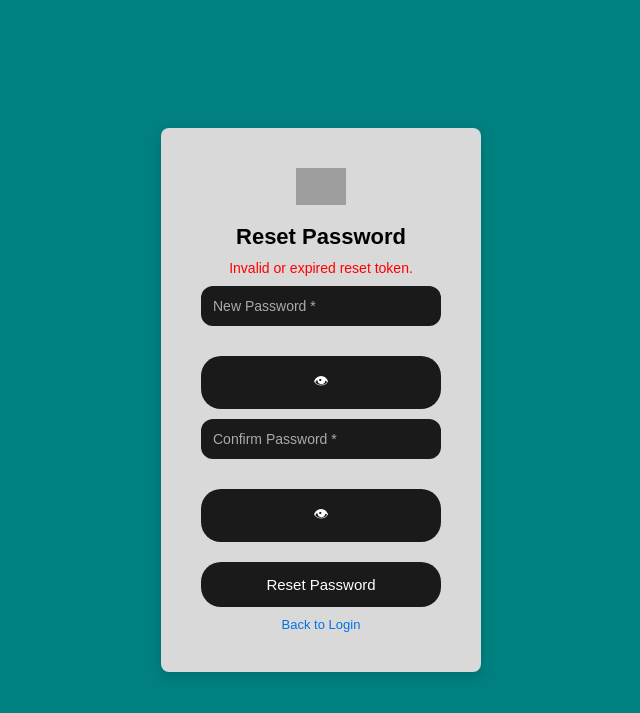
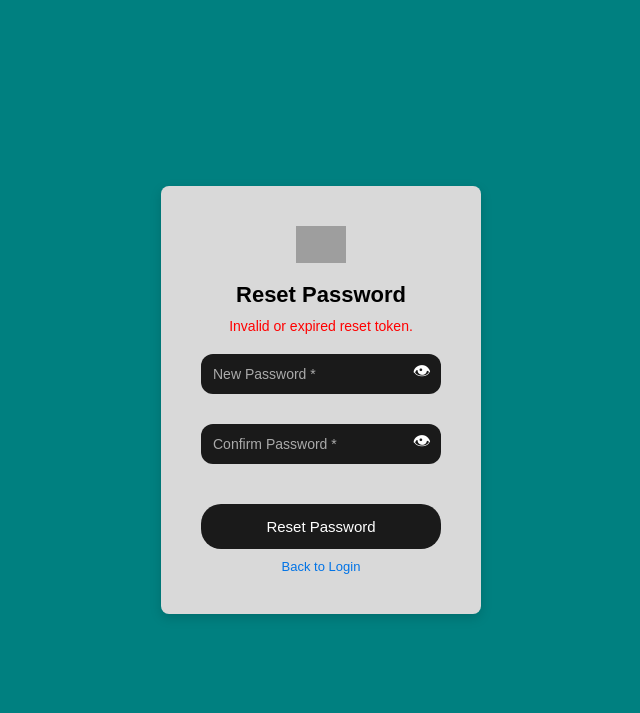
Before and after one commit to SecongKoylaaa/CSIT327-G6-Group12-CourseCompanion, a Django app: page /reset-password/1/ in a window 1280 px wide. Shown: the top 713 px of the page, without its empty margins (319-959 px from the left). Run offline with Django 5.2, Linux system fonts and the light colour scheme; data that the repository does not hold is empty; some libraries are stand-ins or nearby versions; grey boxes are pictures that could not be loaded.

Commit message:
Fixing show password

```diff
--- /dev/null
+++ b/frontend/static/css/reset_password.css
@@ -0,0 +1,36 @@
+/* ======== PASSWORD RESET PAGE SPECIFIC ======== */
+.password-container {
+  position: relative;
+  width: 100%;
+  margin: 10px 0;
+}
+
+.password-container input {
+  width: 100%;
+  padding: 12px 40px 12px 12px; /* space for the eye icon */
+  font-size: 14px;
+  border-radius: 12px;
+  background: #1a1a1a;
+  color: #fff;
+  border: none;
+  outline: none;
+}
+
+.password-container .show-password {
+  position: absolute;
+  top: 15%;
+  right: 10px;
+  transform: translateY(-50%);
+  background: transparent;
+  border: none;
+  cursor: pointer;
+  color: white;
+  font-size: 18px;
+  padding: 0;
+  width: auto;
+  z-index: 10;
+}
+
+.password-container .show-password:hover {
+  opacity: 0.7;
+}
```
Also changed, not shown: frontend/static/css/login.css (+13 -9 lines), frontend/static/css/register.css (+15 -0 lines), backend/db.sqlite3.
